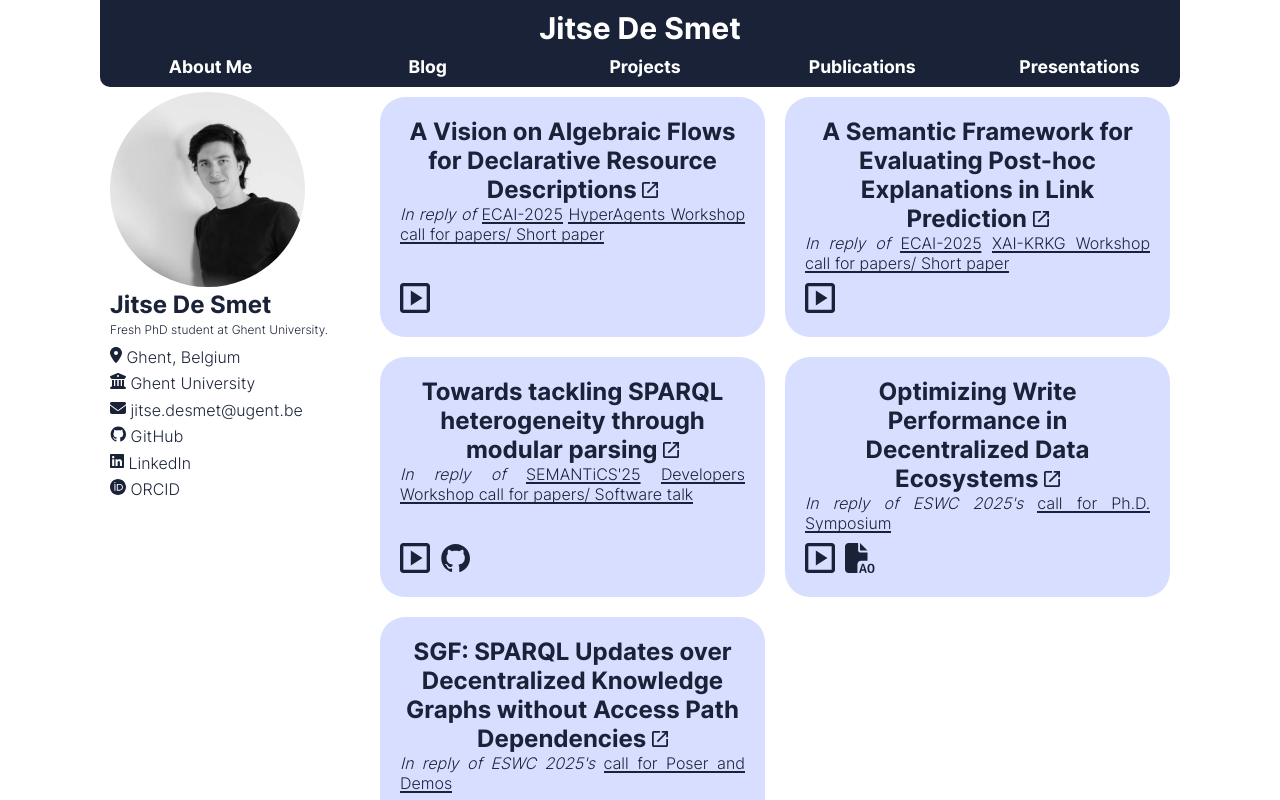
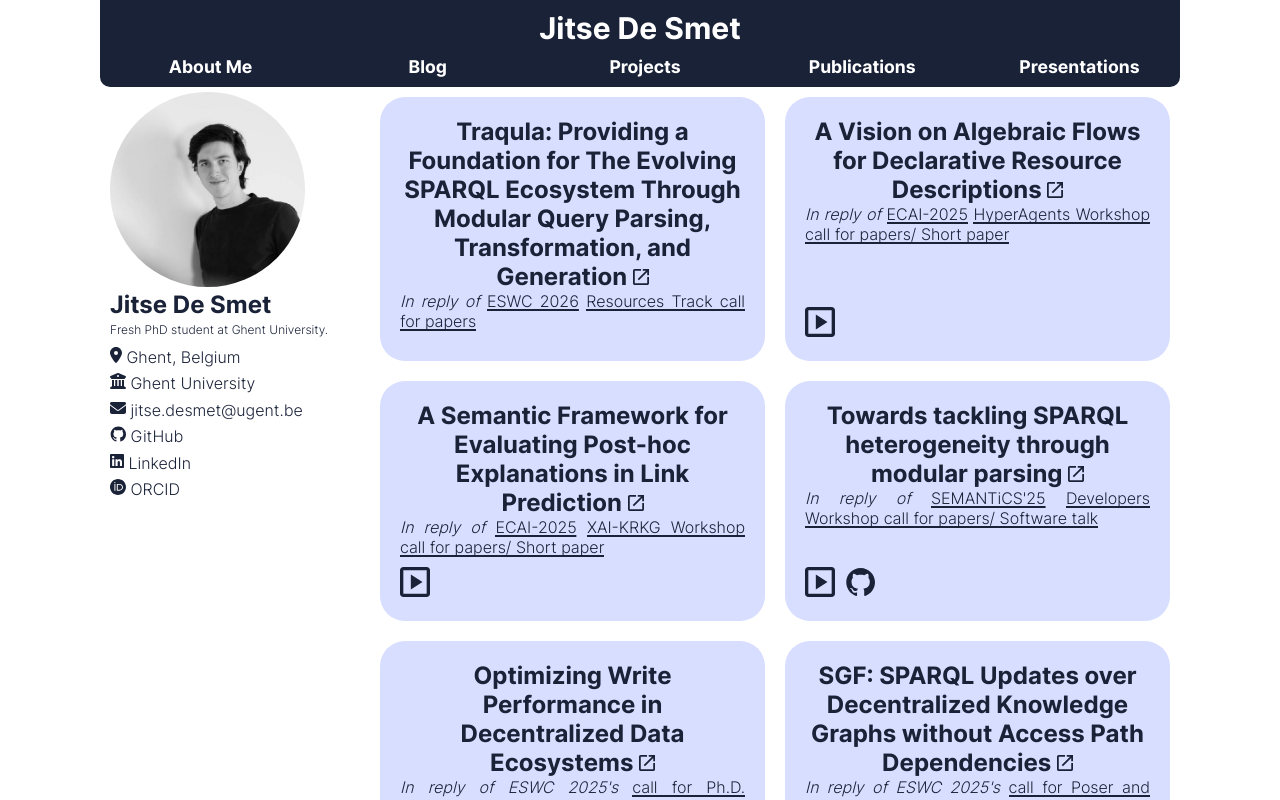
Before and after one commit to jitsedesmet/website, a SvelteKit app: page /publications in a window 1280 px wide. Shown: the top 800 px of the page. Built offline with nearby package versions, Linux system fonts and the light colour scheme.

Commit message:
add traqula resource

```diff
--- a/src/routes/publications/+page.svelte
+++ b/src/routes/publications/+page.svelte
@@ -11,6 +11,20 @@ import ProjectGrid from "$lib/ProjectGrid.svelte";
 
 
 <ProjectGrid>
+    <LinkProjectBox
+            href="https://traqula-resource.jitsedesmet.be/"
+            title="Traqula: Providing a Foundation for The Evolving SPARQL Ecosystem Through Modular Query Parsing, Transformation, and Generation"
+    >
+        {#snippet info()}
+            In reply of
+            <a href="https://2026.eswc-conferences.org/">ESWC 2026</a>
+            <a href="https://2026.eswc-conferences.org/calls/papers-resource-track/">
+                Resources Track call for papers
+            </a>
+        {/snippet}
+        {#snippet additionalLinks()}
+        {/snippet}
+    </LinkProjectBox>
     <LinkProjectBox
             href="https://interface-data-description-hyperagents-2025.jitsedesmet.be/"
             title="A Vision on Algebraic Flows for Declarative Resource Descriptions"
```
